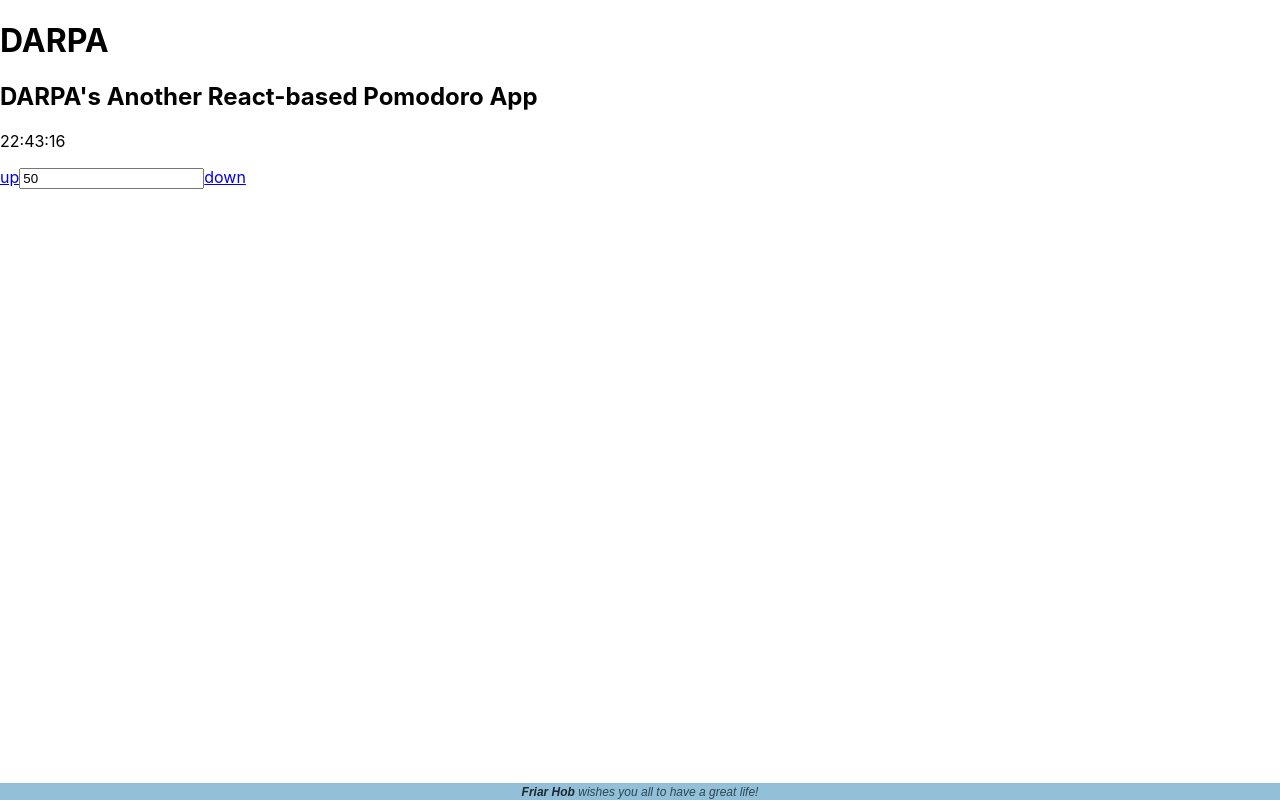
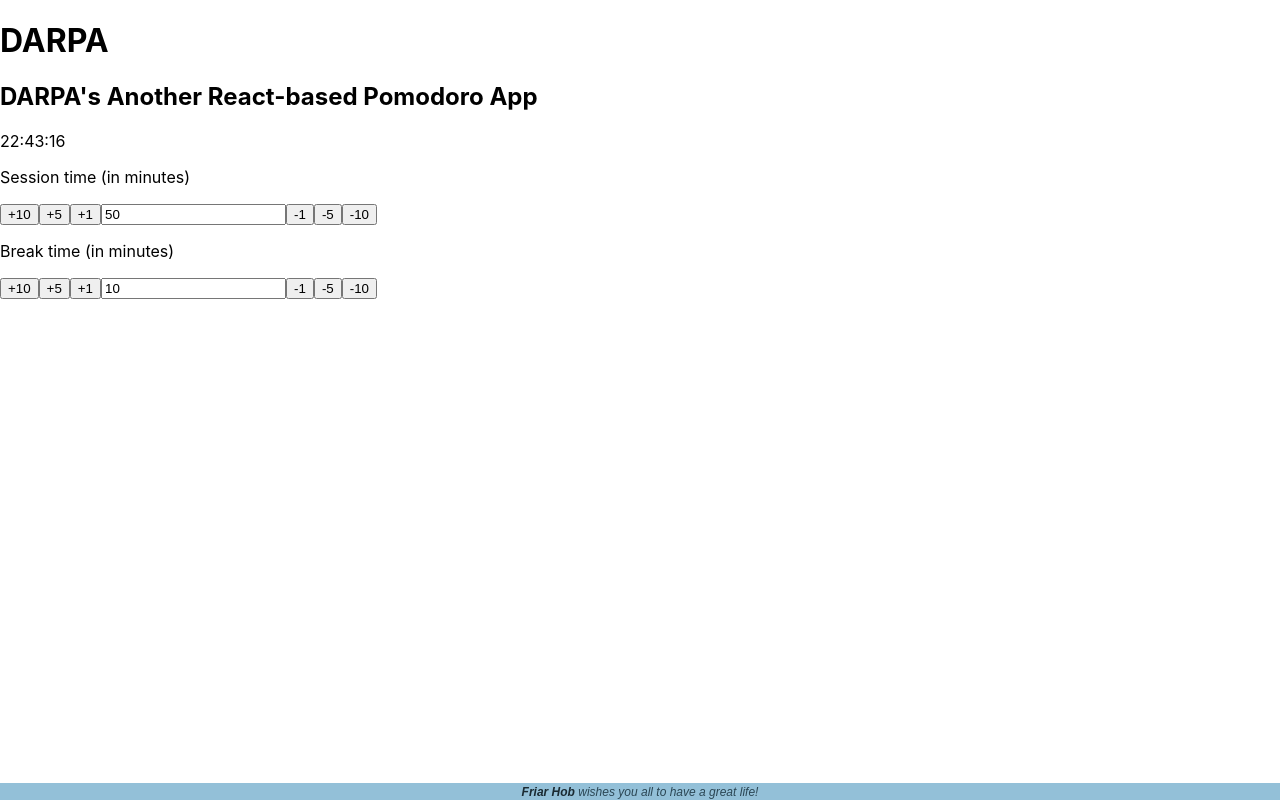
Before and after one commit to friarhob/darpa-pomodoro, a React (Create React App) app: page / in a window 1280 px wide. Built offline with nearby package versions, Linux system fonts and the light colour scheme.

Commit message:
Calling components TimeLength and Clock from App.js

```diff
--- a/src/App.js
+++ b/src/App.js
@@ -1,6 +1,7 @@
 import React, { Component } from 'react';
 import './App.css';
 import Clock from './Clock.js';
+import TimeLength from './TimeLength.js';
 
 class App extends Component {
   constructor(props)
@@ -8,14 +9,17 @@ class App extends Component {
     super(props);
 
     this.state = {
-      delayMinutes: 50,
+      sessionMinutes: 50,
+      breakMinutes: 10,
       currentTime: new Date().getTime(),
       startTime: new Date().getTime(),
       endTime: new Date().getTime()
     };
 
-    this.offsetDelayMinutes = this.offsetDelayMinutes.bind(this);
-    this.updateDelayMinutes = this.updateDelayMinutes.bind(this);
+    this.offsetSessionMinutes = this.offsetSessionMinutes.bind(this);
+    this.updateSessionMinutes = this.updateSessionMinutes.bind(this);
+    this.offsetBreakMinutes = this.offsetBreakMinutes.bind(this);
+    this.updateBreakMinutes = this.updateBreakMinutes.bind(this);
   }
 
   pad(number)
@@ -25,20 +29,33 @@ class App extends Component {
     return stringNumber;
   }
 
-  offsetDelayMinutes(amount)
+  offsetSessionMinutes(amount)
   {
     this.setState({
-      delayMinutes: Math.max(0,(parseInt(this.state.delayMinutes)+amount))
+      sessionMinutes: Math.max(0,(parseInt(this.state.sessionMinutes)+amount))
     });
   }
 
-  updateDelayMinutes(newTime)
+  updateSessionMinutes(newTime)
   {
     this.setState({
-      delayMinutes: ((parseInt(newTime)>0)?parseInt(newTime):0)
+      sessionMinutes: ((parseInt(newTime)>0)?parseInt(newTime):0)
     });
   }
 
+  offsetBreakMinutes(amount)
+  {
+    this.setState({
+      breakMinutes: Math.max(0,(parseInt(this.state.breakMinutes)+amount))
+    });
+  }
+
+  updateBreakMinutes(newTime)
+  {
+    this.setState({
+      breakMinutes: ((parseInt(newTime)>0)?parseInt(newTime):0)
+    });
+  }
 
   render() {
     return (
@@ -49,9 +66,11 @@ class App extends Component {
         </header>
         <main>
           <Clock />
-          <a href="#" className="up" onClick={() => this.offsetDelayMinutes(1)}>up</a>
-          <input type="number" value={this.state.delayMinutes} onChange={(e) => this.updateDelayMinutes(e.target.value)} onFocus={(e)=>{e.target.select()}} onClick={(e)=>{e.target.select()}}></input>
-          <a href="#" className="down" onClick={() => this.offsetDelayMinutes(-1)}>down</a>
+
+          <TimeLength label='Session time (in minutes)' minutes={this.state.sessionMinutes} offset={this.offsetSessionMinutes} update={this.updateSessionMinutes} />
+          <TimeLength label='Break time (in minutes)' minutes={this.state.breakMinutes} offset={this.offsetBreakMinutes} update={this.updateBreakMinutes} />
+
+
 
         </main>
         <footer>
```
